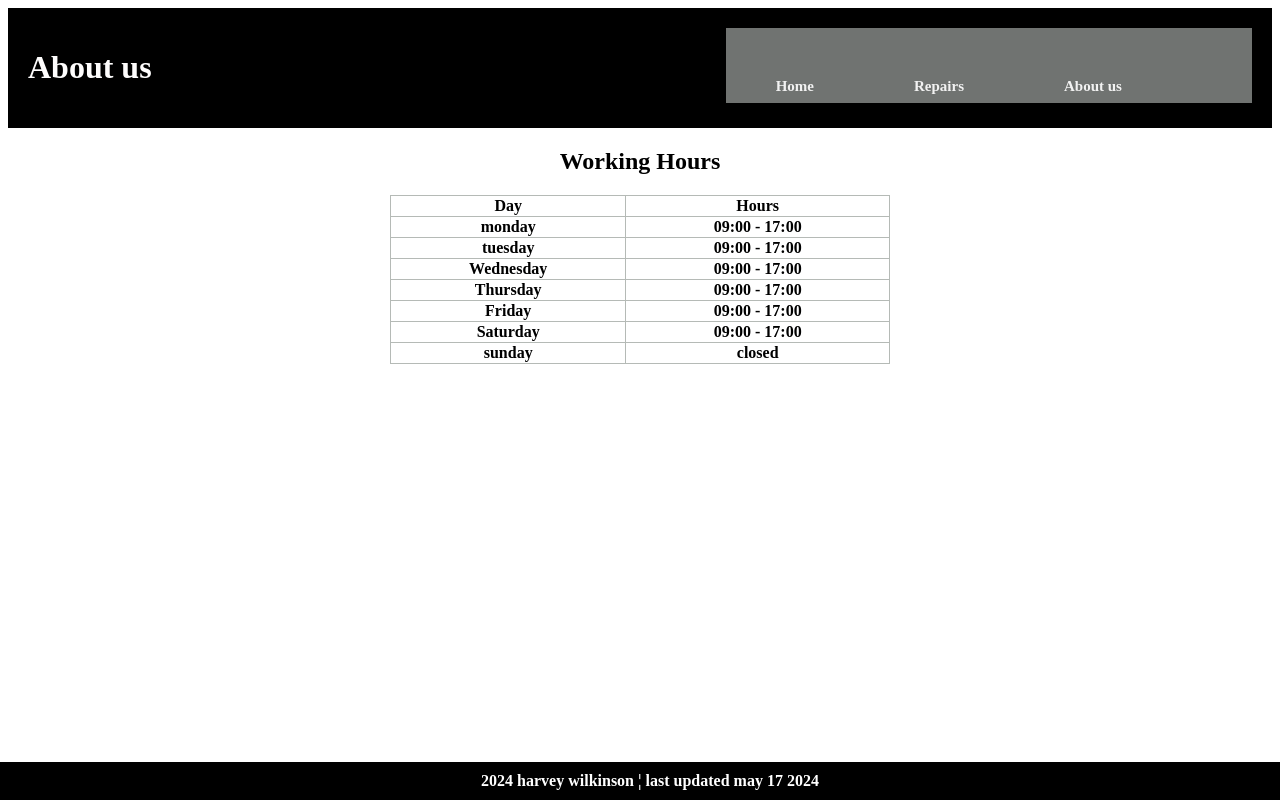
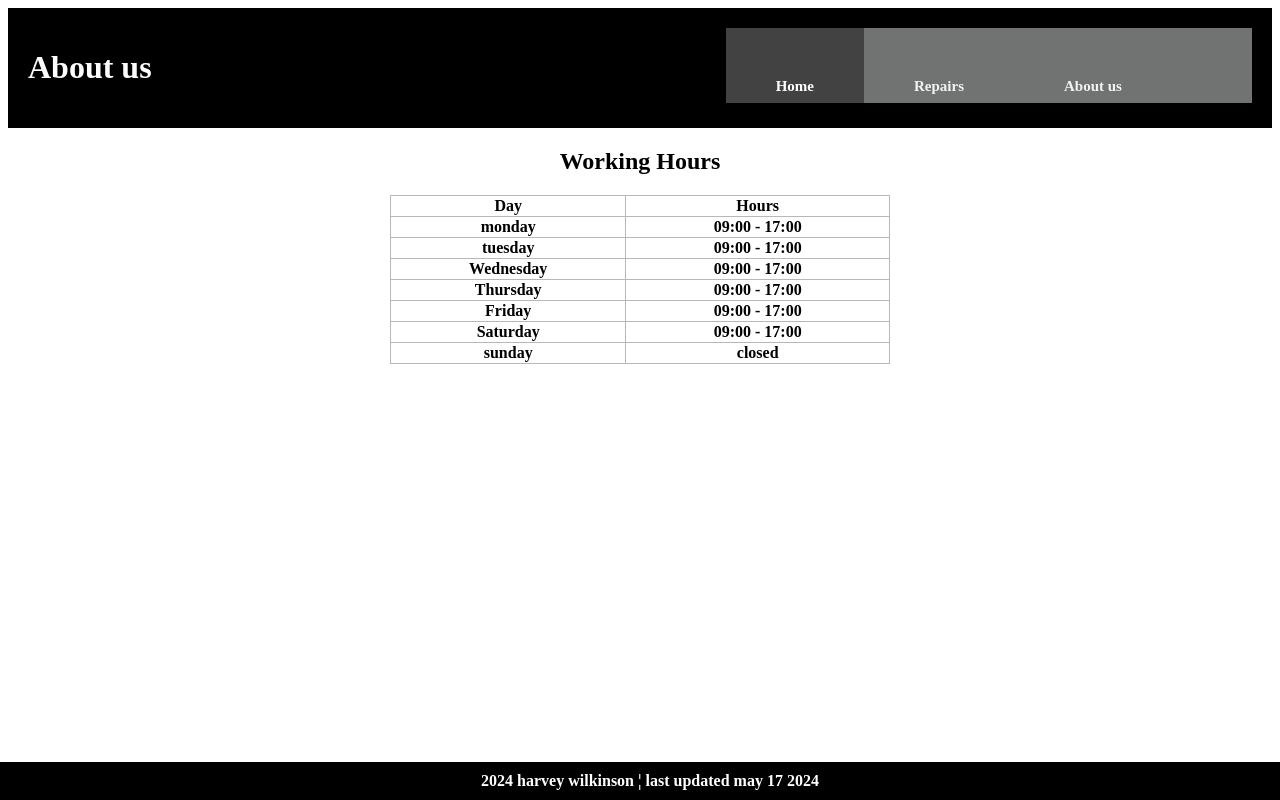
Before and after one commit to mannloki/Web-dev-assignment-2, a plain HTML site: page About.html in a window 1280 px wide. Drawn offline with Linux system fonts and the light colour scheme.

Commit message:
Update About.html

```diff
--- a/About.html
+++ b/About.html
@@ -8,7 +8,7 @@
     <h1>About us</h1>
     <link rel="stylesheet" href="look.css">
     <div class="navbar">
-        <a href="index.html">Home</a>
+        <a class="active" href="index.html">Home</a>
         <a href="Repairs.html">Repairs</a>
         <a href="About.html">About us</a>
         <a href="Contacts.html">Contact us</a>
```
